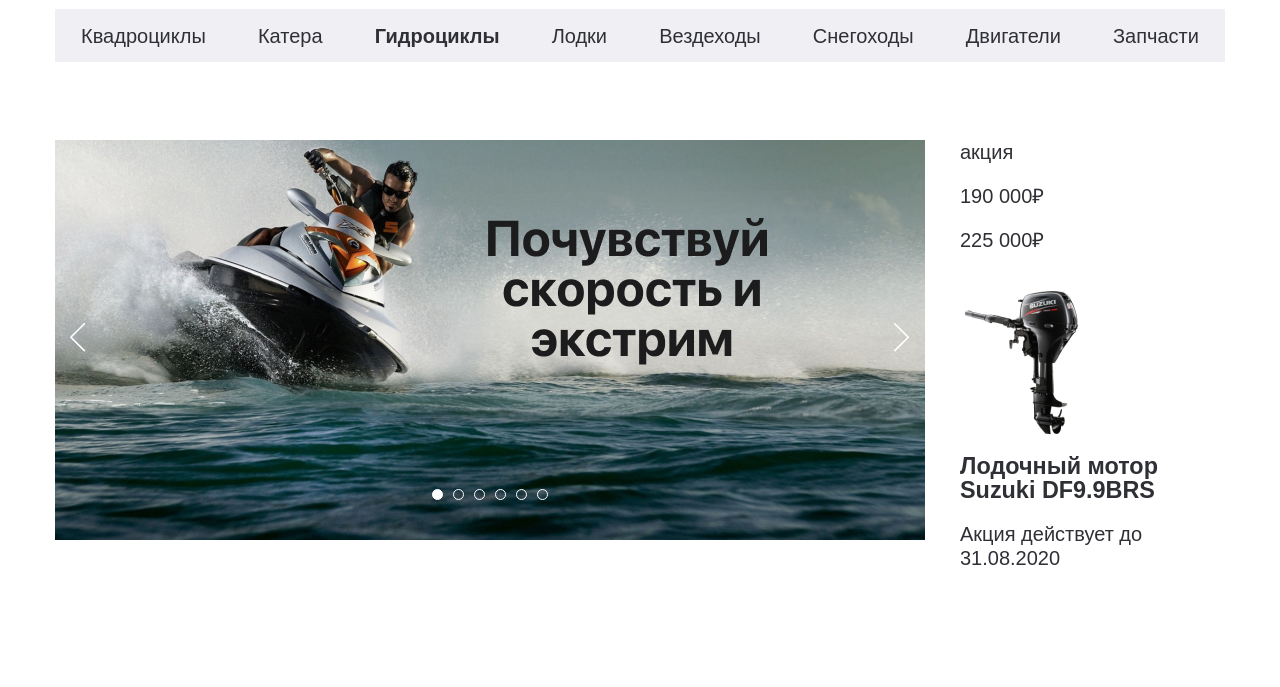
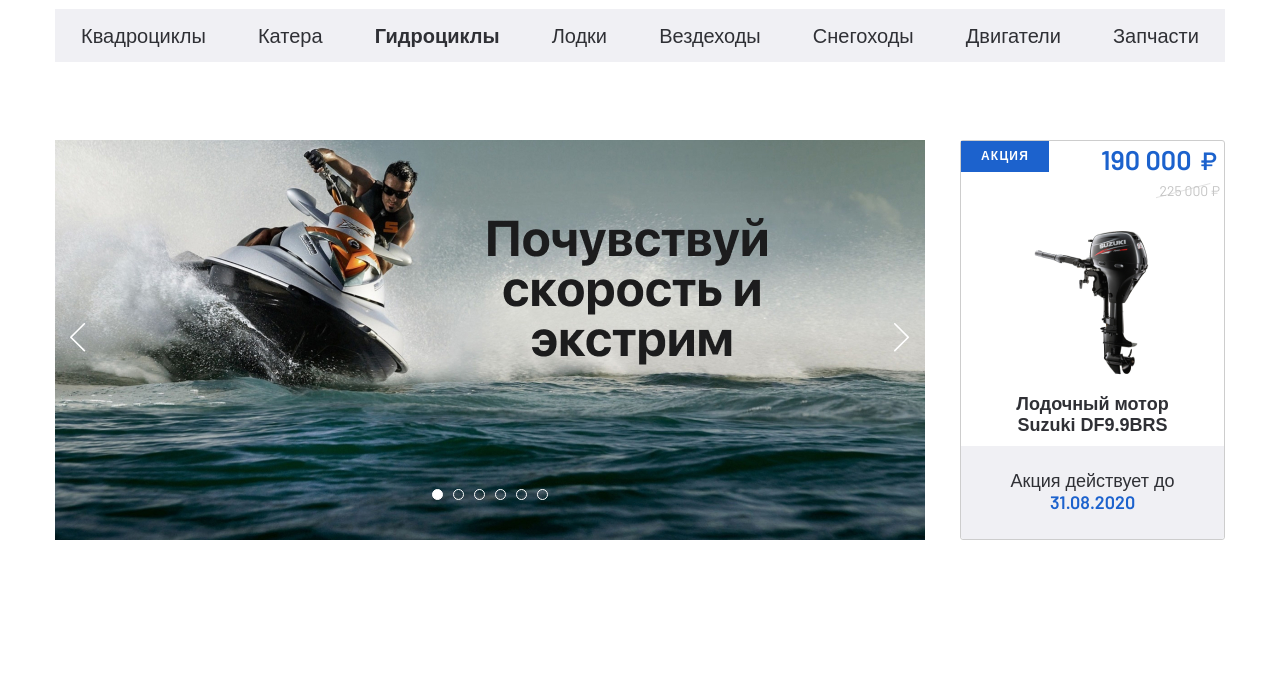
Before and after one commit to DimaGolubenko/drive-moto-html-css, a website: page app/index.html in a window 1280 px wide. Shown: the part 113-800 px from the top of the page. Drawn offline with nearby package versions, Linux system fonts and the light colour scheme; files that its build step writes are made by us from their sources.

Commit message:
finish sales product section

```diff
--- a/app/scss/_global.scss
+++ b/app/scss/_global.scss
@@ -34,6 +34,11 @@ h6 {
   margin: 0;
 }
 
+p {
+  margin: 0;
+  padding: 0;
+}
+
 body {
   color: #2f3035;
   font-family: "SFProDisplay-Regular", sans-serif;
--- a/app/scss/components/_header.scss
+++ b/app/scss/components/_header.scss
@@ -63,7 +63,7 @@
     background-color: #1c62cd;
     border-radius: 50%;
     text-align: center;
-    bottom: -15px;
+    bottom: 0;
     right: -14px;
   }
 }
--- a/app/scss/components/_sales-product.scss
+++ b/app/scss/components/_sales-product.scss
@@ -1,4 +1,93 @@
 .sales-product {
-  display: block;
+  display: flex;
+  flex-direction: column;
+  justify-content: space-between;
   max-width: 265px;
+  border: 1px solid #cdcdcd;
+  border-radius: 3px;
+  text-align: center;
+
+  &__top {
+    display: flex;
+    justify-content: space-between;
+    align-items: flex-start;
+  }
+
+  &__label {
+    padding: 8px 20px;
+    font-size: 12px;
+    font-family: "SFProDisplay-Bold", sans-serif;
+    font-weight: 700;
+    line-height: 15px;
+    letter-spacing: 0.1em;
+    text-transform: uppercase;
+    color: #fff;
+    background-color: #1c62cd;
+  }
+
+  &__prices {
+    font-family: "Barlow", sans-serif;
+    color: #1c62cd;
+    text-align: right;
+    padding-top: 2px;
+  }
+
+  &__price-new {
+    font-size: 27px;
+    line-height: 32px;
+    margin-right: 7px;
+    font-weight: 700;
+
+    span {
+      margin-left: 8px;
+      font-size: 25px;
+    }
+  }
+
+  &__price-old {
+    display: inline-block;
+    font-size: 14px;
+    line-height: 17px;
+    color: #c4c4c4;
+    margin-right: 4px;
+    background-image: url("../../images/sales-product-old-price-line.svg");
+    background-size: contain;
+    background-repeat: no-repeat;
+    background-position: top right 8px;
+    padding-left: 3px;
+    padding-bottom: 2px;
+
+    span {
+      margin-left: 2px;
+    }
+  }
+
+  &__img {
+    max-width: 125px;
+  }
+
+  &__title {
+    font-size: 18px;
+    line-height: 21px;
+    font-family: "SFProDisplay-Bold", sans-serif;
+    font-weight: 700;
+    padding: 0 25px;
+  }
+
+  &__bottom {
+    padding: 25px;
+    background-color: #f0f0f4;
+    border-radius: 0 0 3px 3px;
+    font-size: 18px;
+    line-height: 21px;
+  }
+
+  &__date {
+    span {
+      color: #1c62cd;
+      font-family: "Barlow", sans-serif;
+      font-weight: 700;
+      margin-top: 10px;
+    }
+  }
 }
```
